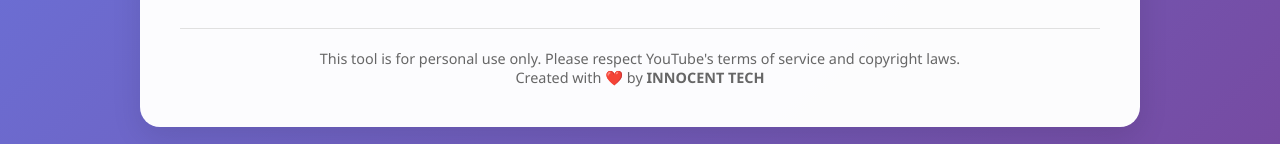
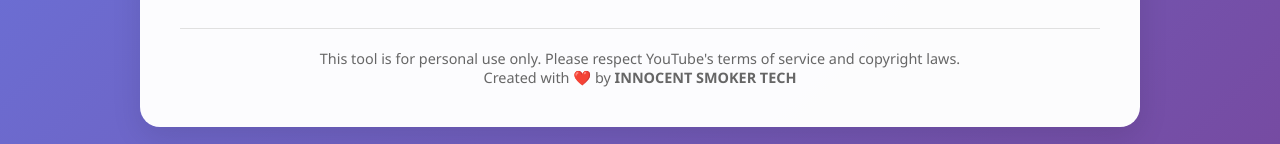
Before and after one commit to innocentsmoker/Innocent-vxd, a plain HTML site: page index.html in a window 1280 px wide. Shown: the part 719-863 px from the top of the page. Drawn offline with Linux system fonts and the light colour scheme.

Commit message:
Update index.html

```diff
--- a/index.html
+++ b/index.html
@@ -3,7 +3,7 @@
 <head>
     <meta charset="UTF-8">
     <meta name="viewport" content="width=device-width, initial-scale=1.0">
-    <title>YouTube Downloader | INNOCENT TECH</title>
+    <title>YouTube Downloader | INNOCENT TECH "SAM_GEE</title>
     <link rel="stylesheet" href="https://cdnjs.cloudflare.com/ajax/libs/font-awesome/6.4.0/css/all.min.css">
     <style>
         * {
@@ -515,7 +515,7 @@
 
         <div class="footer">
             <p>This tool is for personal use only. Please respect YouTube's terms of service and copyright laws.</p>
-            <p>Created with ❤️ by <strong>INNOCENT TECH</strong></p>
+            <p>Created with ❤️ by <strong>INNOCENT SMOKER TECH</strong></p>
         </div>
     </div>
 
```
